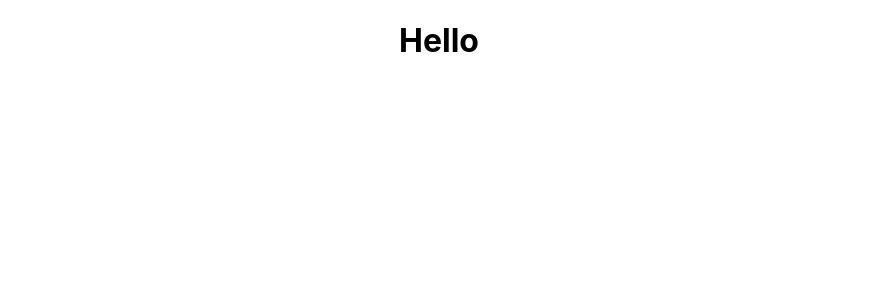
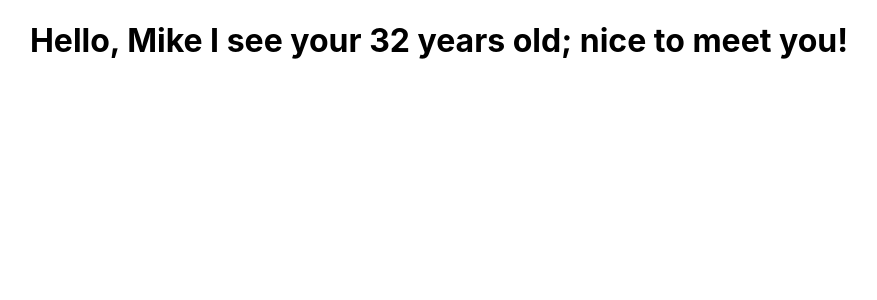
Before and after one commit to ChrisKellFSD/gitpod-react, a React (Create React App) app in the folder my-app/: page / in a window 1280 px wide. Shown: the top 300 px of the page, without its empty margins (201-1078 px from the left). Built offline with nearby package versions, Linux system fonts and the light colour scheme.

Commit message:
LEarn about props

```diff
--- a/my-app/src/App.js
+++ b/my-app/src/App.js
@@ -5,7 +5,7 @@ import FunctionalGreetingWithProps from './components/FunctionalGreetingWithProp
 function App() {
   return (
     <div className="App">
-      <FunctionalGreetingWithProps />
+      <FunctionalGreetingWithProps greeting="nice to meet you!" name="Mike" age="32 years old;" />
     </div>
   );
 }
--- a/my-app/src/components/FunctionalGreetingWithProps.js
+++ b/my-app/src/components/FunctionalGreetingWithProps.js
@@ -1,5 +1,5 @@
 import React from "react";
 
-const FunctionalGreetingWithProps = () => <h1>Hello</h1>
+const FunctionalGreetingWithProps = (props) => <h1>Hello, {props.name} I see your {props.age} {props.greeting}</h1>
 
 export default FunctionalGreetingWithProps
```
